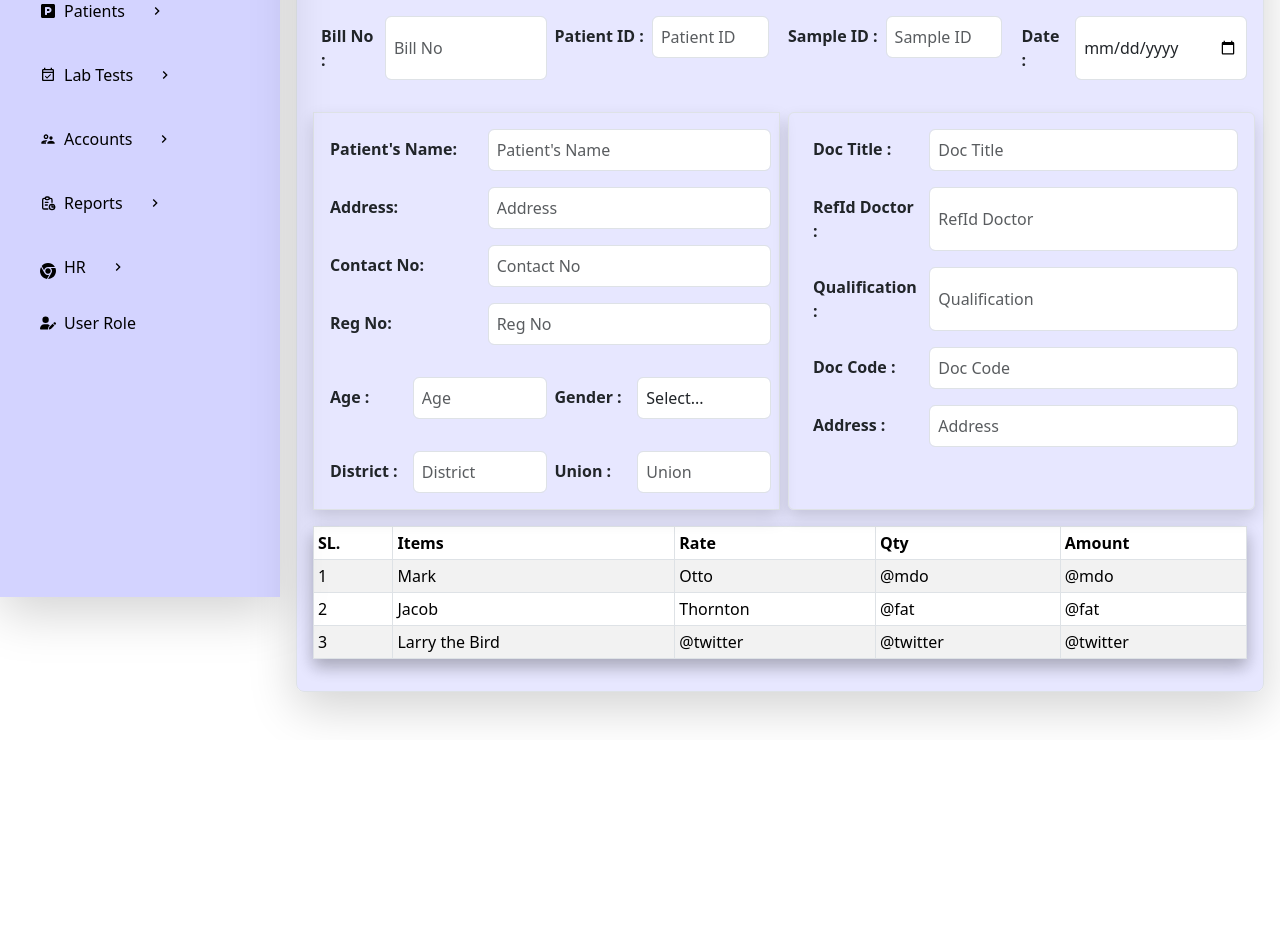
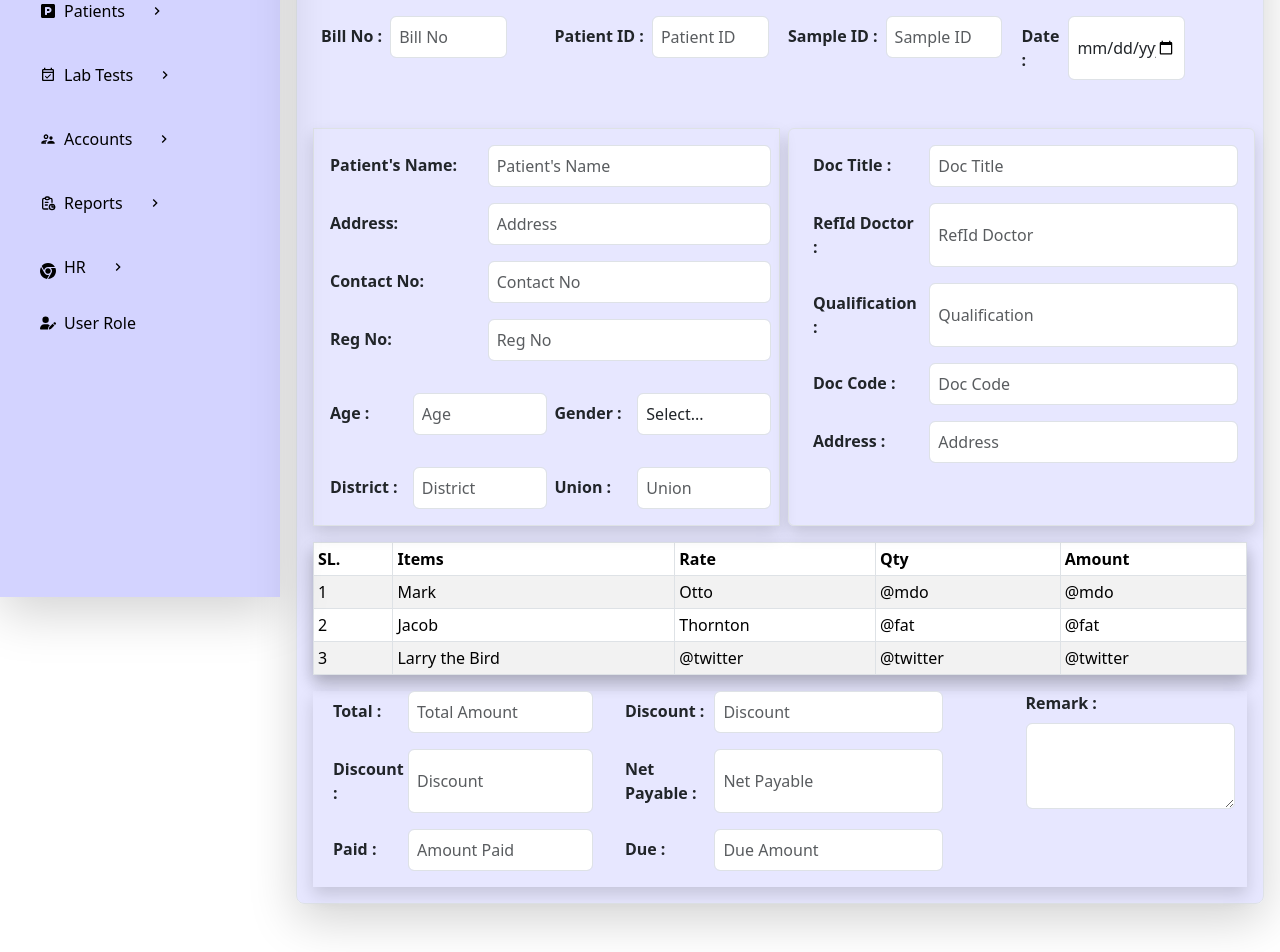
Before and after one commit to majbaulhoque/Hospital-Management-Systemstem, a React (Vite) app: page /lab-test/invoice-generation in a window 1280 px wide. Shown: the part 203-1155 px from the top of the page. Before the commit the page ends 943 px from the top, so only its background shows below. Built offline with nearby package versions, Linux system fonts and the light colour scheme.

Commit message:
create invoice section

```diff
--- a/src/Pages/LabTest/InvoiceGeneration.jsx
+++ b/src/Pages/LabTest/InvoiceGeneration.jsx
@@ -3,112 +3,110 @@ import Table from 'react-bootstrap/Table';
 
 const InvoiceGeneration = () => {
     return (
-        <div className=''>
         <div className="invoice-container border p-3 my-5 rounded-3 shadow-lg container">
             <h2 className='text-center fw-bolder mb-5'>Invoice</h2>
-                <div className="row">
-                    <div className='d-flex justify-content-between mb-3'>
-                        <div className="col-12 col-md-6 col-lg-3">
-                            <Form.Group className="d-flex mb-3" controlId="billNumber">
-                                <Form.Label className='fw-bold m-2'>Bill No :</Form.Label>
-                                <Form.Control type="number" placeholder="Bill No" className='w-75 p-2' />
+            <div className="row mb-3">
+                <div className='d-flex flex-wrap justify-content-between'>
+                    <div className="col-12 col-sm-6 col-md-6 col-lg-3 mb-3">
+                        <Form.Group className="d-md-flex " controlId="billNumber">
+                            <Form.Label className='fw-bold m-2 '>Bill No :</Form.Label>
+                            <Form.Control type="number" placeholder="Bill No" className='w-50 p-2' />
                         </Form.Group>
                     </div>
-                        <div className="col-12 col-md-6 col-lg-3">
-                            <Form.Group className="d-flex mb-3" controlId="patientId">
+                    <div className="col-12 col-sm-6 col-md-6 col-lg-3 mb-3">
+                        <Form.Group className="d-md-flex" controlId="patientId">
                             <Form.Label className='fw-bold m-2'>Patient ID :</Form.Label>
                             <Form.Control type="number" placeholder="Patient ID" className='w-50 p-2' />
                         </Form.Group>
                     </div>
-                        <div className="col-12 col-md-6 col-lg-3">
-                            <Form.Group className="d-flex mb-3" controlId="sampleId">
-                                <Form.Label className='fw-bold m-2'>Sample ID :</Form.Label>
+                    <div className="col-12 col-sm-6 col-md-6 col-lg-3 mb-3">
+                        <Form.Group className="d-md-flex " controlId="sampleId">
+                            <Form.Label className='fw-bold m-2 '>Sample ID :</Form.Label>
                             <Form.Control type="number" placeholder="Sample ID" className='w-50 p-2' />
                         </Form.Group>
                     </div>
-                        <div className="col-12 col-md-6 col-lg-3">
-                            <Form.Group className="d-flex mb-3" controlId="billDate">
-                                <Form.Label className='fw-bold m-2'>Date :</Form.Label>
-                                <Form.Control type="date" className='w-75 p-2' />
+                    <div className="col-12 col-sm-6 col-md-6 col-lg-3 mb-3">
+                        <Form.Group className="d-md-flex mb-3" controlId="billDate">
+                            <Form.Label className='fw-bold m-2 col-2'>Date :</Form.Label>
+                            <Form.Control type="date" className='w-50 p-2' />
                         </Form.Group>
+                    </div>
                 </div>
             </div>
 
             <div className='d-flex flex-column flex-md-row gap-2'>
                 <div className='border shadow col-12 col-md-6 px-2'>
-                            <Form.Group className="d-flex flex-column flex-md-row my-3" controlId="exampleForm.ControlInput1">
+                    <Form.Group className="d-flex flex-column flex-md-row my-3" controlId="patientName">
                         <Form.Label className='fw-bold m-2 col-12 col-md-4'>Patient{`'`}s Name:</Form.Label>
                         <Form.Control type="text" placeholder="Patient's Name" className='w-100 w-md-50 p-2' />
                     </Form.Group>
 
-                            <Form.Group className="d-flex flex-column flex-md-row my-3" controlId="exampleForm.ControlInput1">
+                    <Form.Group className="d-flex flex-column flex-md-row my-3" controlId="address">
                         <Form.Label className='fw-bold m-2 col-12 col-md-4'>Address:</Form.Label>
                         <Form.Control type="text" placeholder="Address" className='w-100 w-md-50 p-2' />
                     </Form.Group>
 
-                            <Form.Group className="d-flex flex-column flex-md-row my-3" controlId="exampleForm.ControlInput1">
+                    <Form.Group className="d-flex flex-column flex-md-row my-3" controlId="contactNo">
                         <Form.Label className='fw-bold m-2 col-12 col-md-4'>Contact No:</Form.Label>
                         <Form.Control type="number" placeholder="Contact No" className='w-100 w-md-50 p-2' />
                     </Form.Group>
 
-                            <Form.Group className="d-flex flex-column flex-md-row my-3" controlId="exampleForm.ControlInput1">
+                    <Form.Group className="d-flex flex-column flex-md-row my-3" controlId="regNo">
                         <Form.Label className='fw-bold m-2 col-12 col-md-4'>Reg No:</Form.Label>
                         <Form.Control type="number" placeholder="Reg No" className='w-100 w-md-50 p-2' />
                     </Form.Group>
 
                     <div className='d-flex flex-column flex-md-row'>
-                                <Form.Group className="d-flex flex-column flex-md-row my-3 col-md-6" controlId="exampleForm.ControlInput1">
+                        <Form.Group className="d-flex flex-column flex-md-row my-3 col-md-6" controlId="age">
                             <Form.Label className='fw-bold m-2 col-12 col-md-4'>Age :</Form.Label>
                             <Form.Control type="number" placeholder="Age" className='w-100 w-md-50 p-2' />
                         </Form.Group>
 
-                                <Form.Group className="d-flex flex-column flex-md-row my-3 col-md-6" controlId="exampleForm.ControlInput1">
+                        <Form.Group className="d-flex flex-column flex-md-row my-3 col-md-6" controlId="gender">
                             <Form.Label className='fw-bold m-2 col-12 col-md-4'>Gender :</Form.Label>
                             <select name="" id="" className="form-control w-100 w-md-50 p-2">
                                 <option value="">Select...</option>
-                                        <option value="">Male</option>
-                                        <option value="">Female</option>
+                                <option value="male">Male</option>
+                                <option value="female">Female</option>
                             </select>
                         </Form.Group>
                     </div>
                     <div className='d-flex flex-column flex-md-row'>
-                                <Form.Group className="d-flex flex-column flex-md-row my-3 col-md-6" controlId="exampleForm.ControlInput1">
+                        <Form.Group className="d-flex flex-column flex-md-row my-3 col-md-6" controlId="district">
                             <Form.Label className='fw-bold m-2 col-12 col-md-4'>District :</Form.Label>
                             <Form.Control type="text" placeholder="District" className='w-100 w-md-50 p-2' />
                         </Form.Group>
-                                <Form.Group className="d-flex flex-column flex-md-row my-3 col-md-6" controlId="exampleForm.ControlInput1">
+                        <Form.Group className="d-flex flex-column flex-md-row my-3 col-md-6" controlId="union">
                             <Form.Label className='fw-bold m-2 col-12 col-md-4'>Union :</Form.Label>
                             <Form.Control type="text" placeholder="Union" className='w-100 w-md-50 p-2' />
                         </Form.Group>
-
                     </div>
                 </div>
 
                 <div className="col-12 col-md-6 col-lg-6 border rounded shadow p-3">
-                            <Form.Group className="d-flex flex-column flex-md-row" controlId="exampleForm.ControlInput1">
+                    <Form.Group className="d-flex flex-column flex-md-row" controlId="docTitle">
                         <Form.Label className="fw-bold mb-2 m-2 col-12 col-md-3">Doc Title :</Form.Label>
                         <Form.Control type="text" placeholder="Doc Title" className="w-100 w-md-50 p-2" />
                     </Form.Group>
-                            <Form.Group className="d-flex flex-column flex-md-row my-3" controlId="exampleForm.ControlInput2">
+                    <Form.Group className="d-flex flex-column flex-md-row my-3" controlId="refIdDoctor">
                         <Form.Label className="fw-bold mb-2 m-2 col-12 col-md-3">RefId Doctor :</Form.Label>
                         <Form.Control type="text" placeholder="RefId Doctor" className="w-100 w-md-50 p-2" />
                     </Form.Group>
-                            <Form.Group className="d-flex flex-column flex-md-row my-3" controlId="exampleForm.ControlInput3">
+                    <Form.Group className="d-flex flex-column flex-md-row my-3" controlId="qualification">
                         <Form.Label className="fw-bold mb-2 m-2 col-12 col-md-3">Qualification :</Form.Label>
                         <Form.Control type="text" placeholder="Qualification" className="w-100 w-md-50 p-2" />
                     </Form.Group>
-                            <Form.Group className="d-flex flex-column flex-md-row my-3" controlId="exampleForm.ControlInput4">
+                    <Form.Group className="d-flex flex-column flex-md-row my-3" controlId="docCode">
                         <Form.Label className="fw-bold mb-2 m-2 col-12 col-md-3">Doc Code :</Form.Label>
                         <Form.Control type="text" placeholder="Doc Code" className="w-100 w-md-50 p-2" />
                     </Form.Group>
-                            <Form.Group className="d-flex flex-column flex-md-row my-3" controlId="exampleForm.ControlInput5">
+                    <Form.Group className="d-flex flex-column flex-md-row my-3" controlId="docAddress">
                         <Form.Label className="fw-bold mb-2 m-2 col-12 col-md-3">Address :</Form.Label>
                         <Form.Control type="text" placeholder="Address" className="w-100 w-md-50 p-2" />
                     </Form.Group>
                 </div>
             </div>
-                </div>
-                <div className=''>
+
             <div className='mt-3 shadow col-12'>
                 <Table striped bordered hover size="sm" className='shadow rounded-bottom'>
                     <thead>
@@ -145,6 +143,57 @@ const InvoiceGeneration = () => {
                     </tbody>
                 </Table>
             </div>
+
+            <div className="row shadow m-0">
+                <div className="col-12 col-md-9">
+                    <div className="row">
+                        <div className="col-12 col-md-5">
+                            <Form.Group className="d-flex mb-3" controlId="totalAmount">
+                                <Form.Label className="fw-bold m-2 col-3">Total :</Form.Label>
+                                <Form.Control type="number" placeholder="Total Amount" className="w-75 p-2" />
+                            </Form.Group>
+                        </div>
+                        <div className="col-12 col-md-6">
+                            <Form.Group className="d-flex mb-3" controlId="discount1">
+                                <Form.Label className="fw-bold m-2 col-3">Discount :</Form.Label>
+                                <Form.Control type="number" placeholder="Discount" className="w-75 p-2" />
+                            </Form.Group>
+                        </div>
+                    </div>
+                    <div className="row">
+                        <div className="col-12 col-md-5">
+                            <Form.Group className="d-flex mb-3" controlId="discount2">
+                                <Form.Label className="fw-bold m-2 col-3">Discount :</Form.Label>
+                                <Form.Control type="number" placeholder="Discount" className="w-75 p-2" />
+                            </Form.Group>
+                        </div>
+                        <div className="col-12 col-md-6">
+                            <Form.Group className="d-flex mb-3" controlId="netPayable1">
+                                <Form.Label className="fw-bold m-2 col-3">Net Payable :</Form.Label>
+                                <Form.Control type="number" placeholder="Net Payable" className="w-75 p-2" />
+                            </Form.Group>
+                        </div>
+                    </div>
+                    <div className="row">
+                        <div className="col-12 col-md-5">
+                            <Form.Group className="d-flex mb-3" controlId="amountPaid">
+                                <Form.Label className="fw-bold m-2 col-3">Paid :</Form.Label>
+                                <Form.Control type="number" placeholder="Amount Paid" className="w-75 p-2" />
+                            </Form.Group>
+                        </div>
+                        <div className="col-12 col-md-6">
+                            <Form.Group className="d-flex mb-3" controlId="dueAmount">
+                                <Form.Label className="fw-bold m-2 col-3">Due :</Form.Label>
+                                <Form.Control type="number" placeholder="Due Amount" className="w-75 p-2" />
+                            </Form.Group>
+                        </div>
+                    </div>
+                </div>
+                <div className="col-12 col-md-3">
+                    <Form.Group className="flex-col mb-3" controlId="remark">
+                        <Form.Label className="fw-bold">Remark :</Form.Label>
+                        <Form.Control as="textarea" rows={3} />
+                    </Form.Group>
                 </div>
             </div>
         </div>
```
Lines whose indentation alone changed are shown as unchanged.
